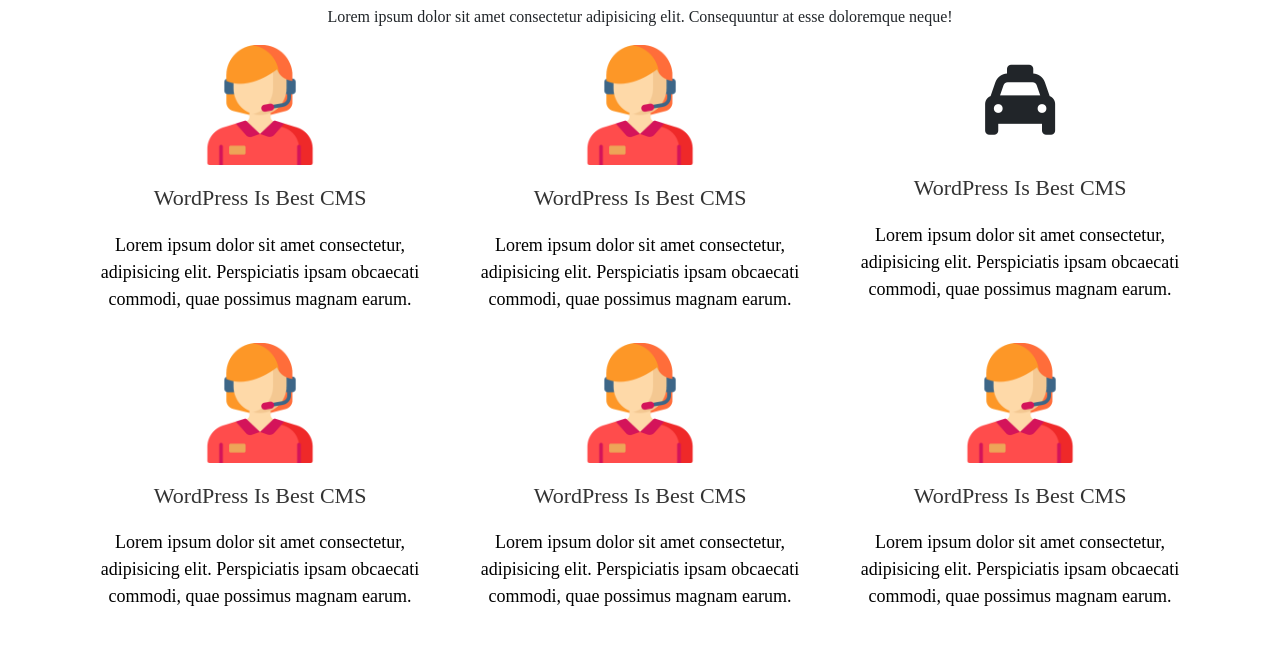
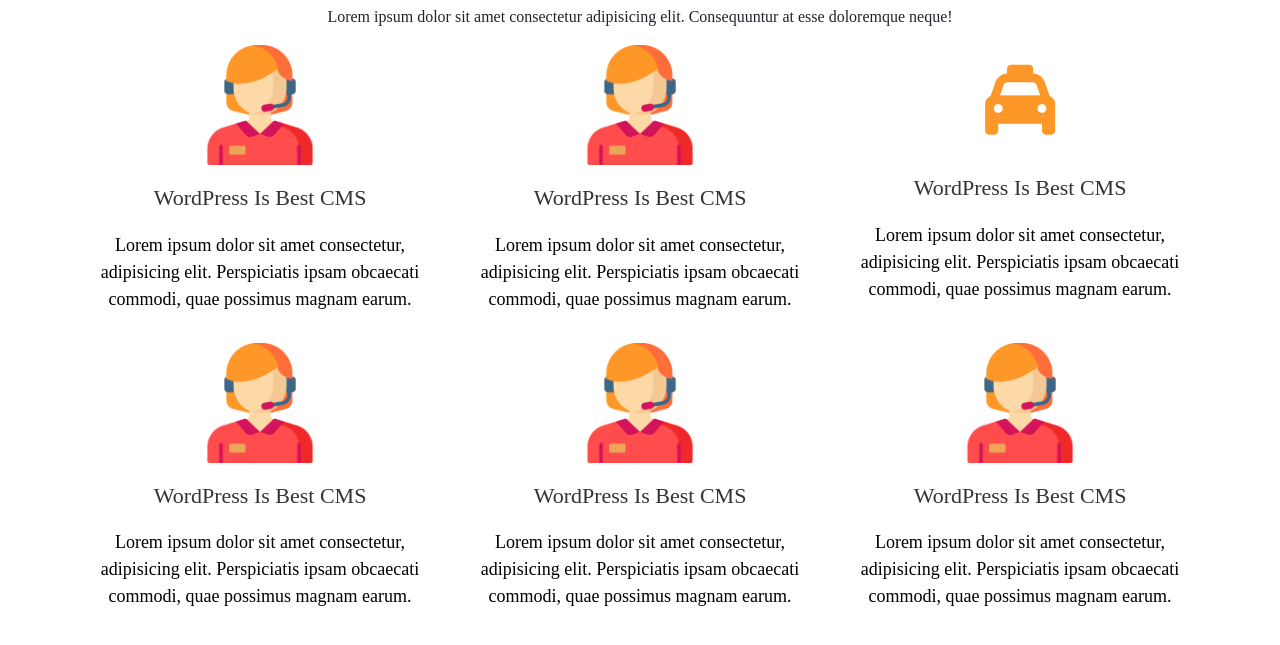
Before and after one commit to pro-masud/service-section-and-display-table-property, a plain HTML site: page index.html in a window 1280 px wide. Shown: the part 131-776 px from the top of the page. Drawn offline with Linux system fonts and the light colour scheme.

Commit message:
update now

```diff
--- a/css/style.css
+++ b/css/style.css
@@ -61,6 +61,9 @@ input:focus,textarea:focus,button:focus{
 
 .single-service-item{
     text-align: center;
+    color: #333;
+    min-height: 240px;
+    display: block;
     margin-bottom: 30px;
 }
 
@@ -83,6 +86,7 @@ input:focus,textarea:focus,button:focus{
 .service-icon i{
     font-size: 70px;
     margin: 20px 0;
+    color: #FD9727;
 }
 
 .service-details h4{
```
